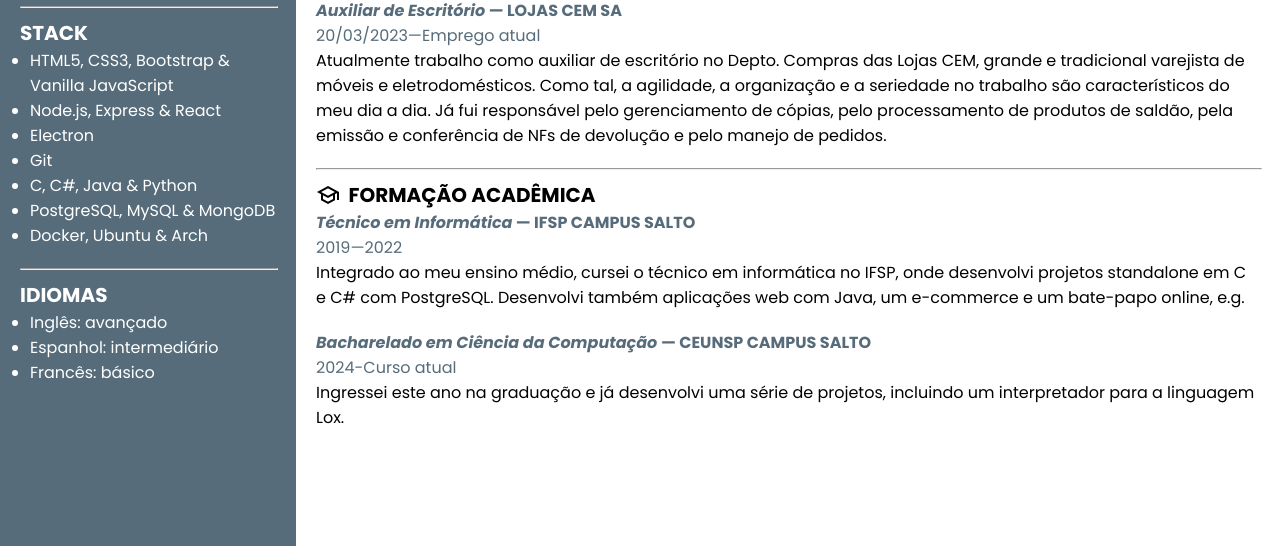
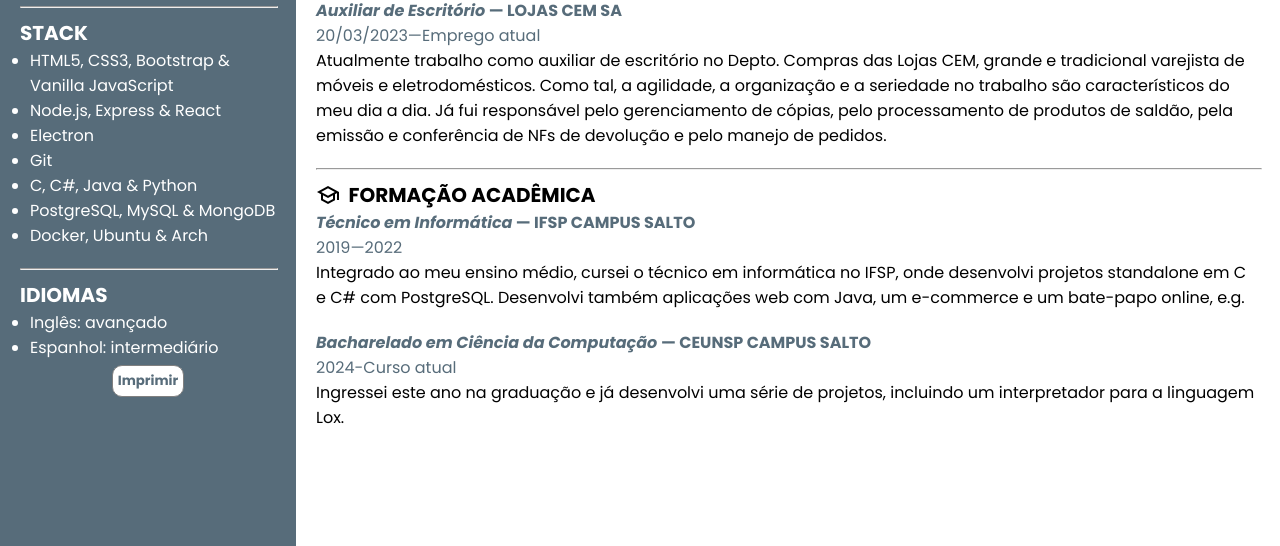
Before and after one commit to vinifoliv/curriculo, a plain HTML site: page index.html in a window 1280 px wide. Shown: the part 294-840 px from the top of the page. Drawn offline with nearby package versions, Linux system fonts and the light colour scheme.

Commit message:
feat: javascript for printing added.

```diff
--- a/index.html
+++ b/index.html
@@ -73,9 +73,10 @@
                 <ul>
                     <li>Inglês: avançado</li>
                     <li>Espanhol: intermediário</li>
-                    <li>Francês: básico</li>
                 </ul>
              </div>
+
+             <button id="print">Imprimir</button>
         </div>
 
         <!-- DATA -->
@@ -159,5 +160,7 @@
         </div>
 
     </div>
+
+    <script src="script.js"></script>
 </body>
 </html>
--- a/script.js
+++ b/script.js
@@ -0,0 +1,3 @@
+const $button = document.getElementById('print');
+
+$button.addEventListener('click', () => window.print());
--- a/style.css
+++ b/style.css
@@ -37,6 +37,25 @@ h3 {
     display: flex;
     flex-direction: column;
     align-items: left;
+}
+
+#print   {
+    border: 1px solid gray;
+    padding: 5px;
+    border-radius: 10px;
+    background-color: white;
+    color: #576c7a;
+    font-weight: bold;
+    margin-top: 5px;
+    transition: .25s;
+}
+
+#print:hover {
+    background-color: #ddd;
+}
+
+#print:active {
+    background-color: #bbb;
 }
 
 .field {
```
